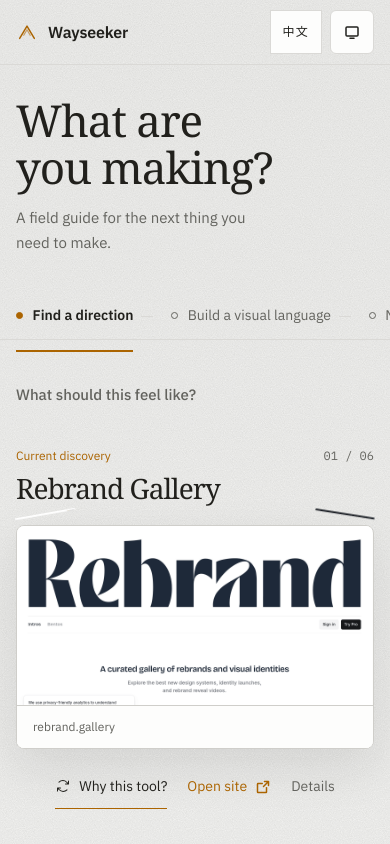
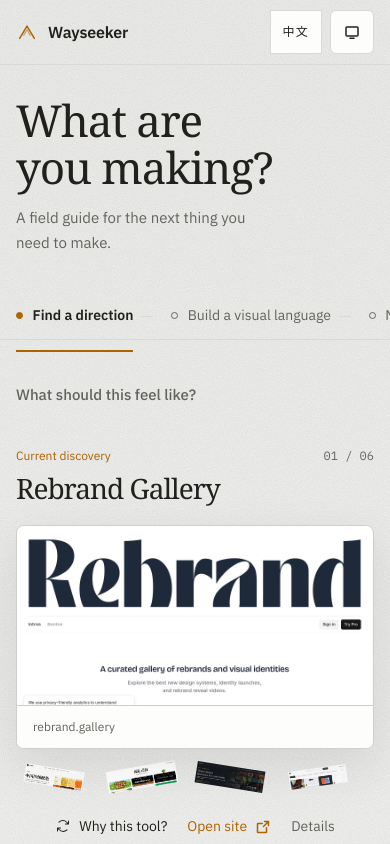
Before and after one commit to cookabc/app-universe, a Next.js app: page / in a window 390 px wide. Shown: the top 844 px of the page. Built offline with nearby package versions, Linux system fonts and the light colour scheme.

Commit message:
fix: stop the neighbour thumbnails covering the preview on phones

```diff
--- a/src/atlas.css
+++ b/src/atlas.css
@@ -315,29 +315,48 @@
     .atlas-focus-back dd {
         margin-top: 0.25rem;
     }
+
+    /* The orbit collapses on phones. Rather than floating the neighbours over
+       the preview — where they cover the very screenshot the scene exists to
+       show — they drop into a strip underneath it. */
+    .atlas-orbit-stage:has(.atlas-neighbor) {
+        display: flex;
+        flex-wrap: wrap;
+        gap: 0.75rem;
+    }
+    .atlas-orbit-stage:has(.atlas-neighbor) .atlas-focus {
+        order: -1;
+        flex: 0 0 100%;
+        margin-bottom: 0.25rem;
+    }
     .atlas-neighbor {
-        position: absolute;
-        z-index: 5;
-        width: 92px;
+        position: static;
+        width: auto;
+        flex: 0 0 88px;
+        transform: none;
+        gap: 0.35rem;
+    }
+    .atlas-neighbor--before.atlas-neighbor--1,
+    .atlas-neighbor--before.atlas-neighbor--2,
+    .atlas-neighbor--after.atlas-neighbor--1,
+    .atlas-neighbor--after.atlas-neighbor--2 {
+        top: auto;
+        right: auto;
+        bottom: auto;
+        left: auto;
+    }
+    .atlas-neighbor--before.atlas-neighbor--1:hover,
+    .atlas-neighbor--before.atlas-neighbor--2:hover,
+    .atlas-neighbor--after.atlas-neighbor--1:hover,
+    .atlas-neighbor--after.atlas-neighbor--2:hover {
+        transform: none;
     }
     .atlas-neighbor > span:last-child {
-        display: none;
-    }
-    .atlas-neighbor--before.atlas-neighbor--1 {
-        top: 0;
-        left: -0.25rem;
-    }
-    .atlas-neighbor--before.atlas-neighbor--2 {
-        bottom: 1rem;
-        left: -0.5rem;
-    }
-    .atlas-neighbor--after.atlas-neighbor--1 {
-        top: 0;
-        right: -0.25rem;
-    }
-    .atlas-neighbor--after.atlas-neighbor--2 {
-        right: -0.5rem;
-        bottom: 1rem;
+        display: block;
+        overflow: hidden;
+        font-size: 0.6875rem;
+        text-overflow: ellipsis;
+        white-space: nowrap;
     }
     .atlas-neighbor-image {
         border-radius: 4px;
@@ -353,11 +372,7 @@
         font-size: 1.75rem;
     }
     .atlas-neighbor {
-        width: 66px;
-    }
-    .atlas-neighbor--before.atlas-neighbor--2,
-    .atlas-neighbor--after.atlas-neighbor--2 {
-        display: none;
+        flex-basis: 76px;
     }
     .atlas-focus-back dd {
         font-size: 0.75rem;
```
